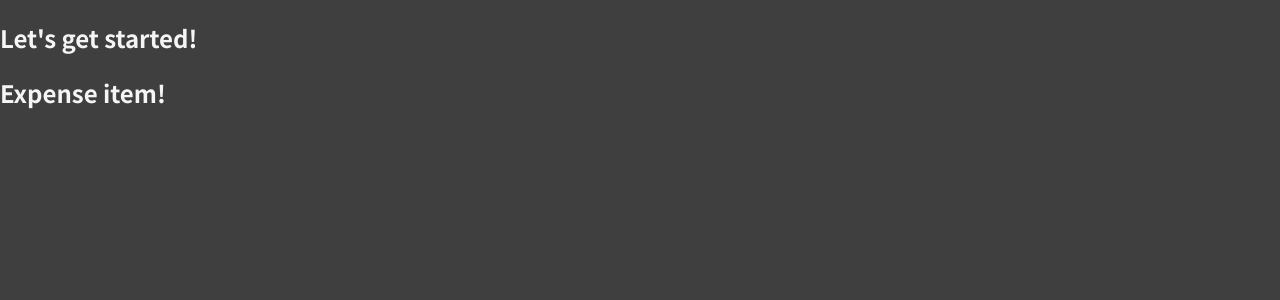
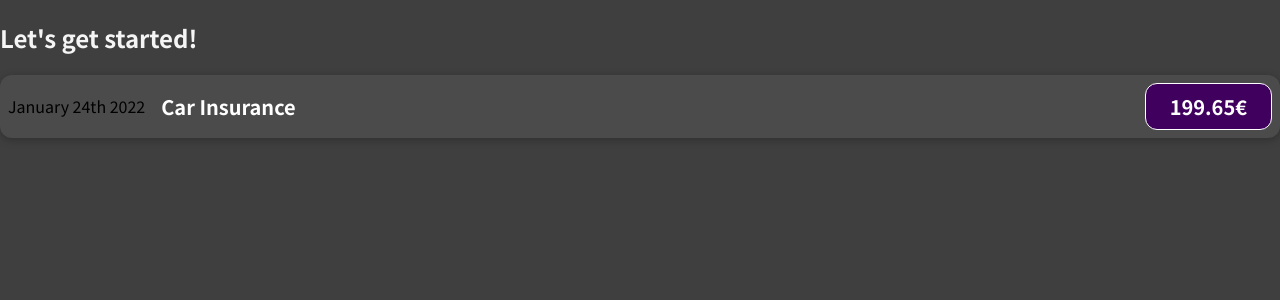
Before and after one commit to CarlosPerruca/ReactFinanceApp, a JavaScript app: page / in a window 1280 px wide. Shown: the top 300 px of the page. Built offline with nearby package versions, Linux system fonts and the light colour scheme.

Commit message:
adding styles to the expenseItems component

```diff
--- /dev/null
+++ b/src/components/ExpenseItems.css
@@ -0,0 +1,56 @@
+.expense-item {
+  display: flex;
+  justify-content: space-between;
+  align-items: center;
+  box-shadow: 0 2px 8px rgba(0, 0, 0, 0.25);
+  padding: 0.5rem;
+  margin: 1rem 0;
+  border-radius: 12px;
+  background-color: #4b4b4b;
+}
+
+.expense-item__description {
+  display: flex;
+  flex-direction: column;
+  gap: 1rem;
+  align-items: flex-end;
+  flex-flow: column-reverse;
+  justify-content: flex-start;
+  flex: 1;
+}
+
+.expense-item h2 {
+  color: #3a3a3a;
+  font-size: 1rem;
+  flex: 1;
+  margin: 0 1rem;
+  color: white;
+}
+
+.expense-item__price {
+  font-size: 1rem;
+  font-weight: bold;
+  color: white;
+  background-color: #40005d;
+  border: 1px solid white;
+  padding: 0.5rem;
+  border-radius: 12px;
+}
+
+@media (min-width: 580px) {
+  .expense-item__description {
+    flex-direction: row;
+    align-items: center;
+    justify-content: flex-start;
+    flex: 1;
+  }
+
+  .expense-item__description h2 {
+    font-size: 1.25rem;
+  }
+
+  .expense-item__price {
+    font-size: 1.25rem;
+    padding: 0.5rem 1.5rem;
+  }
+}
--- a/src/components/ExpenseItems.js
+++ b/src/components/ExpenseItems.js
@@ -1,5 +1,15 @@
+import "./ExpenseItems.css";
+
 function ExpenseItems() {
-  return <h2>Expense item!</h2>;
+  return (
+    <div className="expense-item">
+      <div>January 24th 2022</div>
+      <div className="expense-item__description">
+        <h2>Car Insurance</h2>
+      </div>
+      <div className="expense-item__price">199.65€</div>
+    </div>
+  );
 }
 
 export default ExpenseItems;
```
Also changed, not shown: 1 other file (tests, documents, lock files or other folders).
